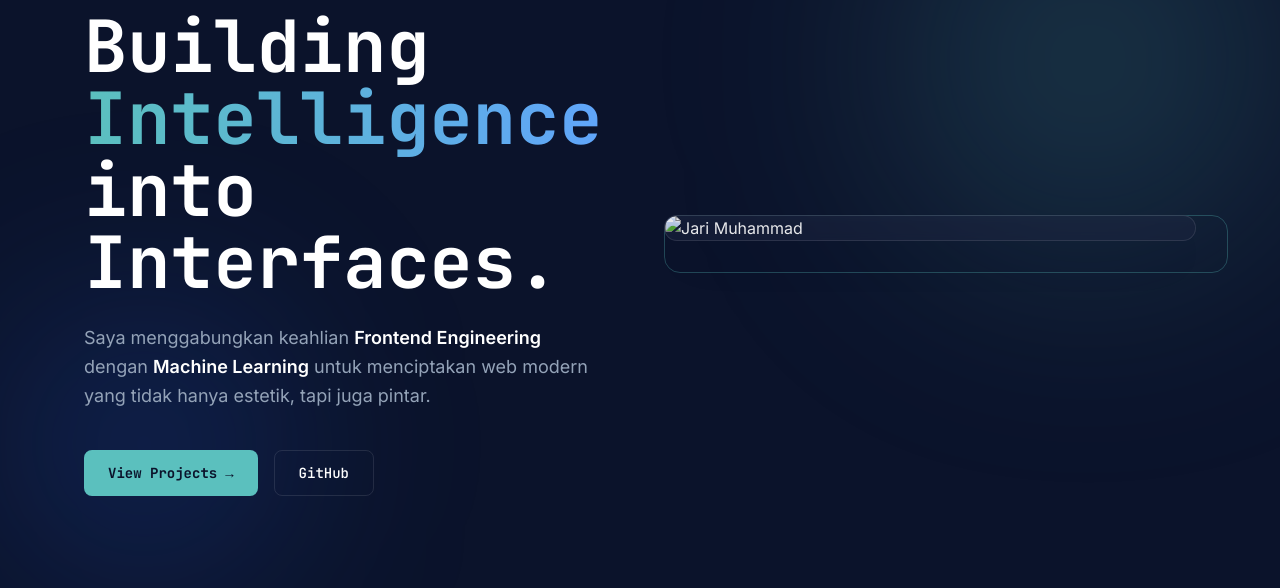
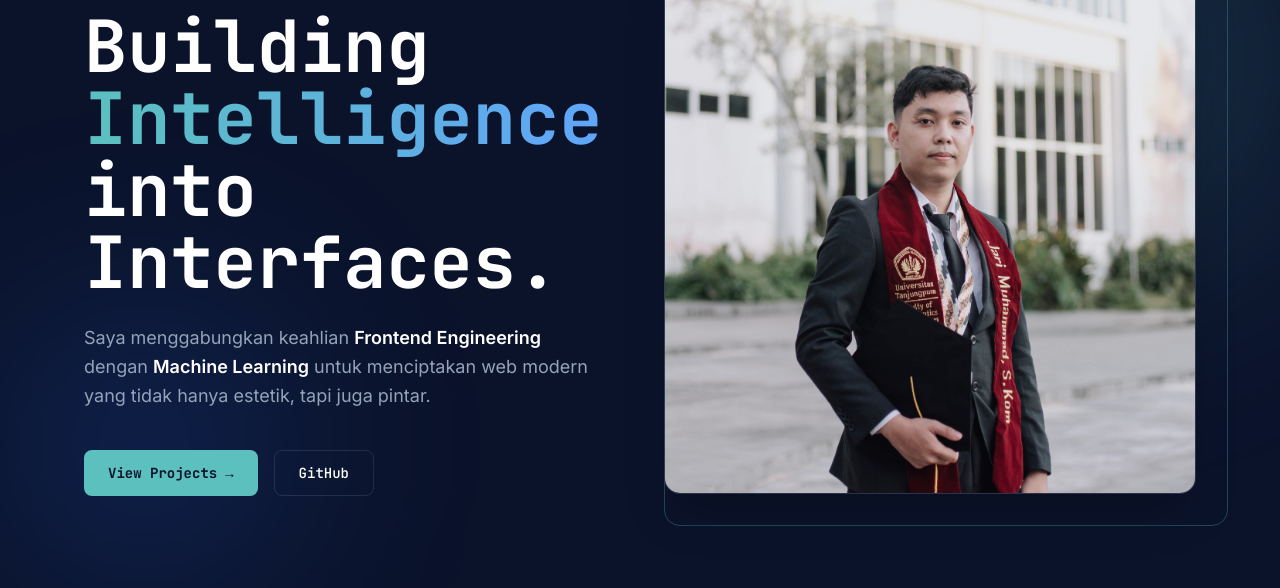
Before and after one commit to Finger15945/Finger15945.github.io, a website built with Vite: page index.html in a window 1280 px wide. Shown: the part 212-800 px from the top of the page. Built offline with nearby package versions, Linux system fonts and the light colour scheme; files whose address does not match are found by name.

Commit message:
salah format

```diff
--- a/index.html
+++ b/index.html
@@ -81,7 +81,7 @@
 
       <div class="relative reveal delay-200 hidden md:block">
         <div class="relative z-10 rounded-2xl overflow-hidden border border-white/10 shadow-2xl bg-brand-surface/50 backdrop-blur-sm" id="heroPhotoContainer">
-          <img id="heroPhoto" src="./profil.jpg" alt="Jari Muhammad" class="w-full h-auto object-cover opacity-90 hover:opacity-100 transition-opacity duration-500">
+          <img id="heroPhoto" src="profile.jpg" alt="Jari Muhammad" class="w-full h-auto object-cover opacity-90 hover:opacity-100 transition-opacity duration-500">
         </div>
         <div class="absolute -inset-4 border border-brand-accent/30 rounded-2xl z-0 translate-x-4 translate-y-4"></div>
       </div>
```
